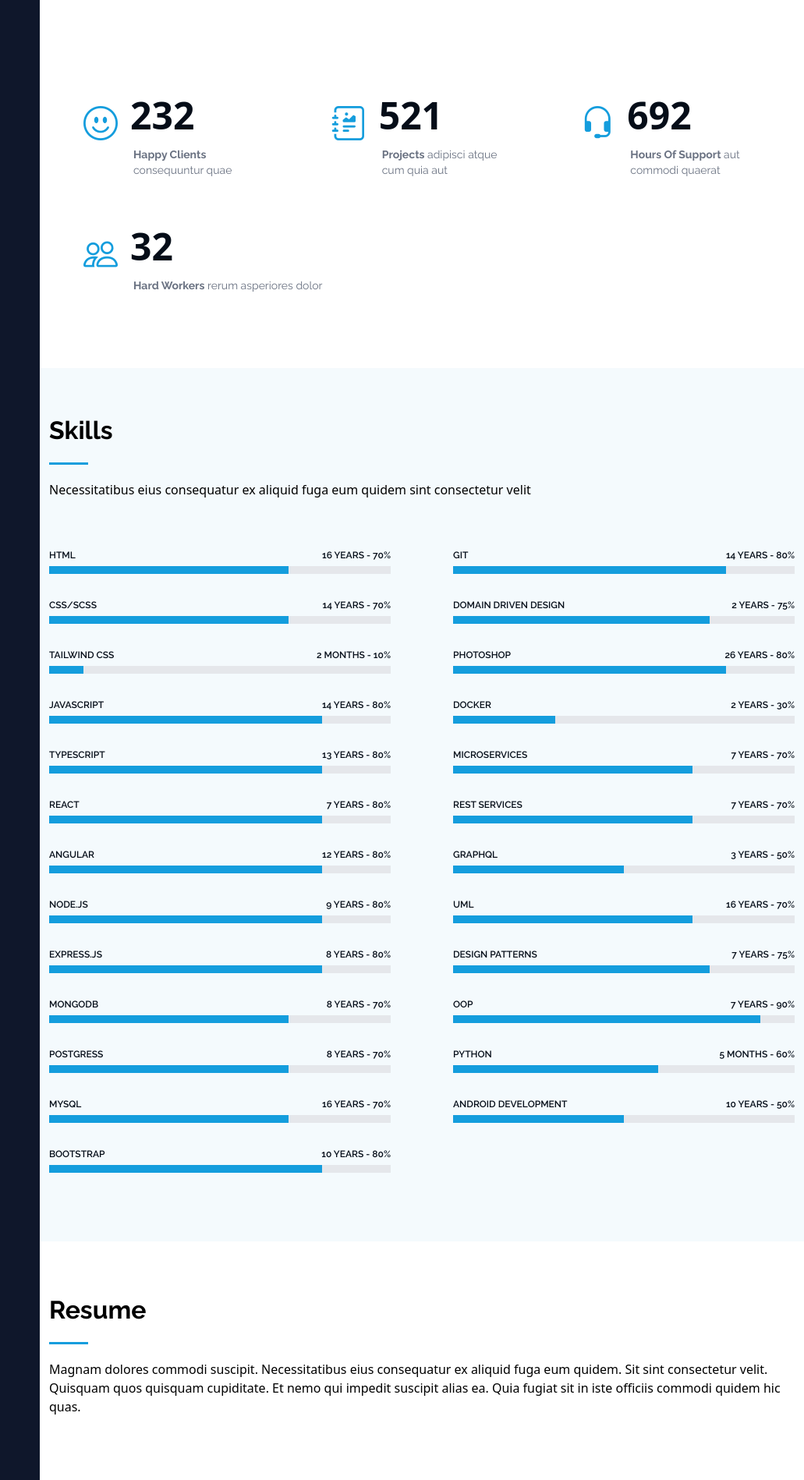
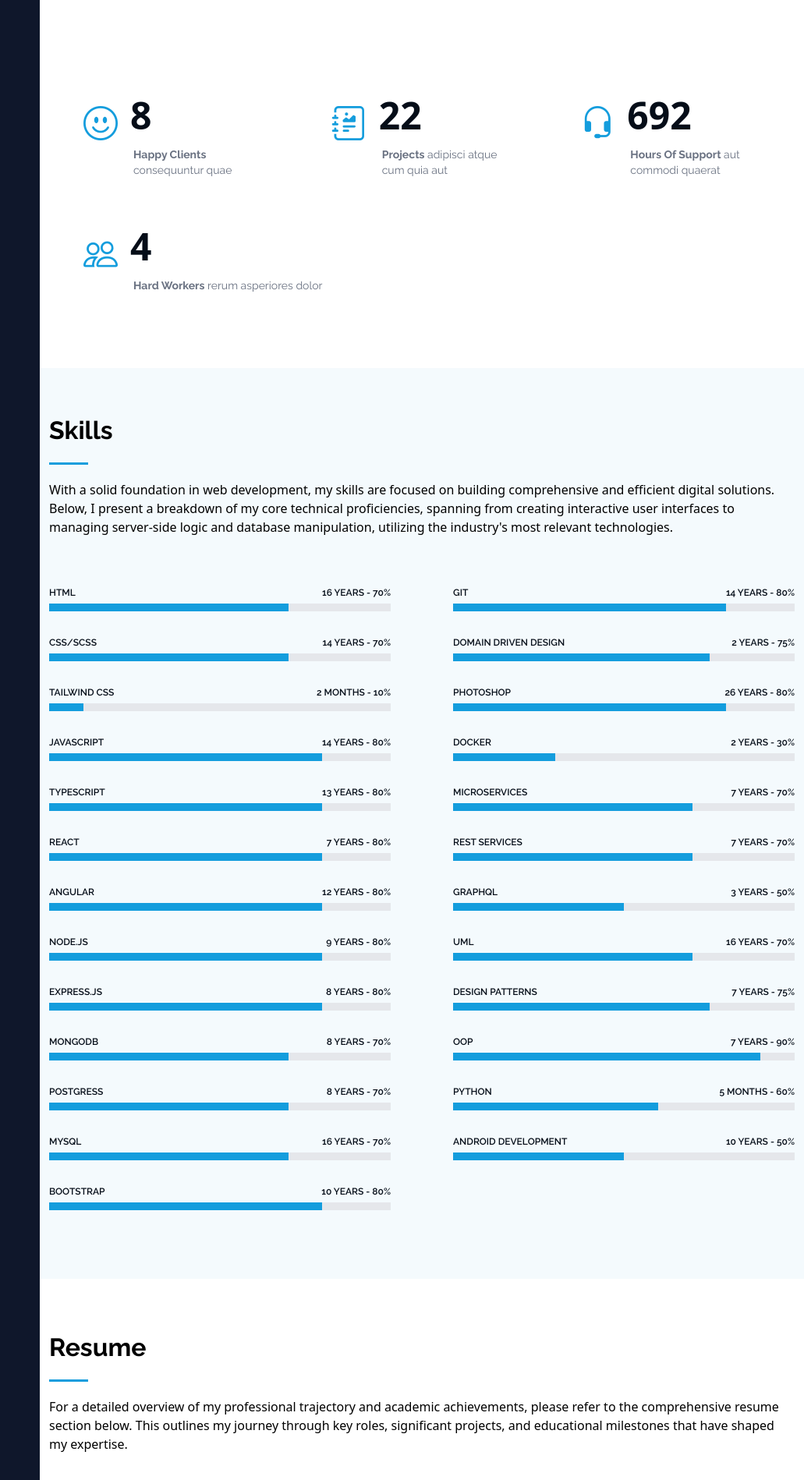
Before and after one commit to MariouzAl/personal-portfolio-space, a React (Vite) app: page / in a window 1280 px wide. Shown: the part 2100-3998 px from the top of the page at 78% size, without its empty margins (249-1280 px from the left). Built offline with nearby package versions, Linux system fonts and the light colour scheme.

Commit message:
added proper descriptions to sections in english

```diff
--- a/src/components/MainContent.tsx
+++ b/src/components/MainContent.tsx
@@ -2,9 +2,22 @@
 import useScrollSpy from "../hooks/useScrollSpy";
 import ServicesSection from "../sections/ServicesSection";
 import TestimonialSection from "../sections/TestimonialSection";
+import { useLocation } from "react-router";
+import { useEffect } from "react";
 
 const MainContent = ({ onSectionChange }: { onSectionChange: (section: string) => void }) => {
     const { sectionRefs } = useScrollSpy(onSectionChange);
+
+    const location = useLocation();
+
+    useEffect(() => {
+        if (location.hash) {
+            const el = document.getElementById(location.hash.replace("#", ""));
+            if (el) {
+                el.scrollIntoView({ behavior: "smooth" });
+            }
+        }
+    }, [location]);
 
     return (
         <main className="lg:ml-[300px]">
@@ -14,7 +27,7 @@
             <SkillSection />
             <ResumeSection ref={(el) => { sectionRefs.current["resume"] = el }} id="resume" />
             <PortfolioSection ref={(el) => { sectionRefs.current["portfolio"] = el }} id="portfolio" />
-            <ServicesSection  ref={(el) => { sectionRefs.current["services"] = el }} id="services" />
+            <ServicesSection ref={(el) => { sectionRefs.current["services"] = el }} id="services" />
             <TestimonialSection ref={(el) => { sectionRefs.current["testimonial"] = el }} id="testimonial" />
         </main>
     );
--- a/src/main.tsx
+++ b/src/main.tsx
@@ -6,9 +6,9 @@
 import AutoIncrementCounter from './components/Counter.tsx'
 
 
-const router=createHashRouter([
-  {path:'/',element:<App/> , errorElement:<div className='text-white'>404 NOT FOUND </div>},
-  {path:'/counter',element:<AutoIncrementCounter/>},
+const router = createHashRouter([
+  { path: '/', element: <App />, errorElement: <div className='text-white'>404 NOT FOUND </div> },
+  { path: '/counter', element: <AutoIncrementCounter /> },
 ])
 createRoot(document.getElementById('root')!).render(
   <StrictMode>
--- a/src/sections/PortfolioSection.tsx
+++ b/src/sections/PortfolioSection.tsx
@@ -32,7 +32,7 @@
 
             <div className="width-full px-3 pb-14 section-title" data-aos="fade-up">
                 <h2 className="emphasis-title">Portfolio</h2>
-                <p className="font-roboto">Magnam dolores commodi suscipit. Necessitatibus eius consequatur ex aliquid fuga eum quidem. Sit sint consectetur velit. Quisquam quos quisquam cupiditate. Et nemo qui impedit suscipit alias ea. Quia fugiat sit in iste officiis commodi quidem hic quas.</p>
+                <p className="font-roboto">Explore my professional portfolio below, showcasing a selection of projects that highlight my technical skills and passion for creating impactful digital solutions.</p>
             </div>
 
             <div className="width-full p-3" >
--- a/src/sections/ResumeSection.tsx
+++ b/src/sections/ResumeSection.tsx
@@ -12,7 +12,7 @@
 
         <div className="pb-14" data-aos="fade-up">
             <h2 className="emphasis-title">Resume</h2>
-            <p className="text-base">Magnam dolores commodi suscipit. Necessitatibus eius consequatur ex aliquid fuga eum quidem. Sit sint consectetur velit. Quisquam quos quisquam cupiditate. Et nemo qui impedit suscipit alias ea. Quia fugiat sit in iste officiis commodi quidem hic quas.</p>
+            <p className="text-base">For a detailed overview of my professional trajectory and academic achievements, please refer to the comprehensive resume section below. This outlines my journey through key roles, significant projects, and educational milestones that have shaped my expertise.</p>
         </div>
 
         <div className="container">
--- a/src/sections/ServicesSection.tsx
+++ b/src/sections/ServicesSection.tsx
@@ -3,22 +3,22 @@
 
 const services: (ServiceType & { icon: ServiceIcons })[] = [
     {
-        icon: "briefcase", description: "Voluptatum deleniti atque corrupti quos dolores et quas molestias excepturi sint occaecati cupiditate non provident", title: "Lorem Ipsum"
+        icon: "briefcase", description: "Custom web solution development, covering both the user interface (Frontend with React/Vite) and server-side logic (Backend with RESTful APIs and databases). Ideal for projects requiring robust end-to-end functionality.", title: "Fullstack Development"
     },
     {
-        icon: "card-checklist", description: "Minim veniam, quis nostrud exercitation ullamco laboris nisi ut aliquip ex ea commodo consequat tarad limino ata", title: "Dolor Sitema"
+        icon: "card-checklist", description: "Designing and building interactive, responsive, and optimized user interfaces, leveraging the latest versions of React and the robust type safety of TypeScript. Focused on exceptional user experience (UX) and visual performance.", title: "Specialized Frontend Development (React & TypeScript)"
     },
     {
-        icon: "bar-chart", description: "Duis aute irure dolor in reprehenderit in voluptate velit esse cillum dolore eu fugiat nulla pariatur", title: "Sed ut perspiciatis"
+        icon: "bar-chart", description: "Developing server-side logic to power web applications, including the creation of secure and efficient RESTful APIs, along with the integration and management of various databases.", title: "Backend API Design & Implementation"
     },
     {
-        icon: "binoculars", description: "Excepteur sint occaecat cupidatat non proident, sunt in culpa qui officia deserunt mollit anim id est laborum", title: "Magni Dolores"
+        icon: "binoculars", description: "Providing updates and ongoing support for existing web applications, including migrating to newer technologies, code refactoring, and bug resolution to ensure optimal performance and long-term scalability.", title: "Web Application Maintenance & Modernization"
     },
     {
-        icon: "brightness-high", description: "At vero eos et accusamus et iusto odio dignissimos ducimus qui blanditiis praesentium voluptatum deleniti atque", title: "Nemo Enim"
+        icon: "brightness-high", description: "Expert guidance on web development best practices, technology selection, software architecture design, and implementation strategies for web projects, helping to lay solid foundations from the outset.", title: "Web Technical Consulting & Architecture"
     },
     {
-        icon: "calendar4-week", description: "Et harum quidem rerum facilis est et expedita distinctio. Nam libero tempore, cum soluta nobis est eligendi", title: "Eiusmod Tempor"
+        icon: "calendar4-week", description: "Connecting your application with diverse external platforms and services (e.g., payment gateways, social media APIs, mapping services, analytics tools) to extend its functionality and automate processes, ensuring seamless and secure communication.", title: "Third-Party API & External Service Integration"
     },
 ]
 
@@ -27,7 +27,7 @@
         <section className="text-[var(--default-color)] bg-[var(--background-color)] py-14 px-0 overflow-clip" id={id}>
             <div className="w-full max-w-[540px] px-[calc(var(--bs-gutter-x)*.5)] ml-auto mr-auto pb-[60px] md:max-w-[1320px]  ">
                 <h2 className="emphasis-title">Services</h2>
-                <p>Magnam dolores commodi suscipit. Necessitatibus eius consequatur ex aliquid fuga eum quidem. Sit sint consectetur velit. Quisquam quos quisquam cupiditate. Et nemo qui impedit suscipit alias ea. Quia fugiat sit in iste officiis commodi quidem hic quas.</p>
+                <p>Focused on transforming ideas into robust digital solutions, I offer a range of web development services designed to meet the specific needs of your project. My expertise spans from conceptualization to deployment, ensuring efficient and high-quality results.</p>
             </div>
 
             <div className="w-full max-w-[540px] md:max-w-full ml-auto mr-auto px-[calc(var(--bs-gutter-x)*.5)]">
--- a/src/sections/SkillSection.tsx
+++ b/src/sections/SkillSection.tsx
@@ -17,7 +17,7 @@
 
             <div className="pb-16 relative px-3">
                 <h2 className="emphasis-title">Skills</h2>
-                <p>Necessitatibus eius consequatur ex aliquid fuga eum quidem sint consectetur velit</p>
+                <p>With a solid foundation in web development, my skills are focused on building comprehensive and efficient digital solutions. Below, I present a breakdown of my core technical proficiencies, spanning from creating interactive user interfaces to managing server-side logic and database manipulation, utilizing the industry's most relevant technologies.</p>
             </div>
 
             <div className="px-3" data-aos="fade-up" data-aos-delay="100">
--- a/src/sections/StatsSection.tsx
+++ b/src/sections/StatsSection.tsx
@@ -2,15 +2,15 @@
 
 const StatsSection = () => {
     const stats = [
-        { title: "Happy Clients", subtext: "consequuntur quae", statsNumber: 232, iconClass: " bi-emoji-smile" },
-        { title: "Projects", subtext: "adipisci atque cum quia aut", statsNumber: 521, iconClass: " bi-journal-richtext" },
-        { title: "Hours Of Support", subtext: "aut commodi quaerat", statsNumber: 1453, iconClass: " bi-headset" },
-        { title: "Hard Workers", subtext: "rerum asperiores dolor", statsNumber: 32, iconClass: " bi-people" }]
+        { title: "Happy Clients", subtext: "consequuntur quae", statsNumber: 8, iconClass: " bi-emoji-smile" },
+        { title: "Projects", subtext: "adipisci atque cum quia aut", statsNumber: 22, iconClass: " bi-journal-richtext" },
+        { title: "Hours Of Support", subtext: "aut commodi quaerat", statsNumber: 1440, iconClass: " bi-headset" },
+        { title: "Hard Workers", subtext: "rerum asperiores dolor", statsNumber: 4, iconClass: " bi-people" }]
 
 
     return <section id="stats" className="@container bg-[var(--background-color)] text-color-[var(--default-color)] py-16 px-3">
 
-        <div data-aos="fade-up" data-aos-delay="100">
+        <div>
 
             <div className="flex flex-col sm:flex-row flex-wrap">
 
```
